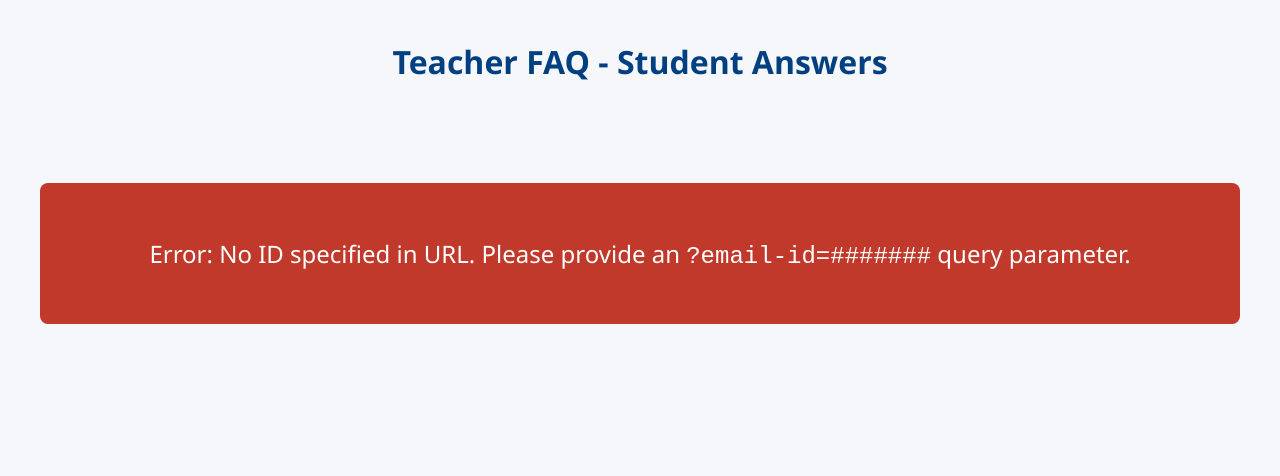
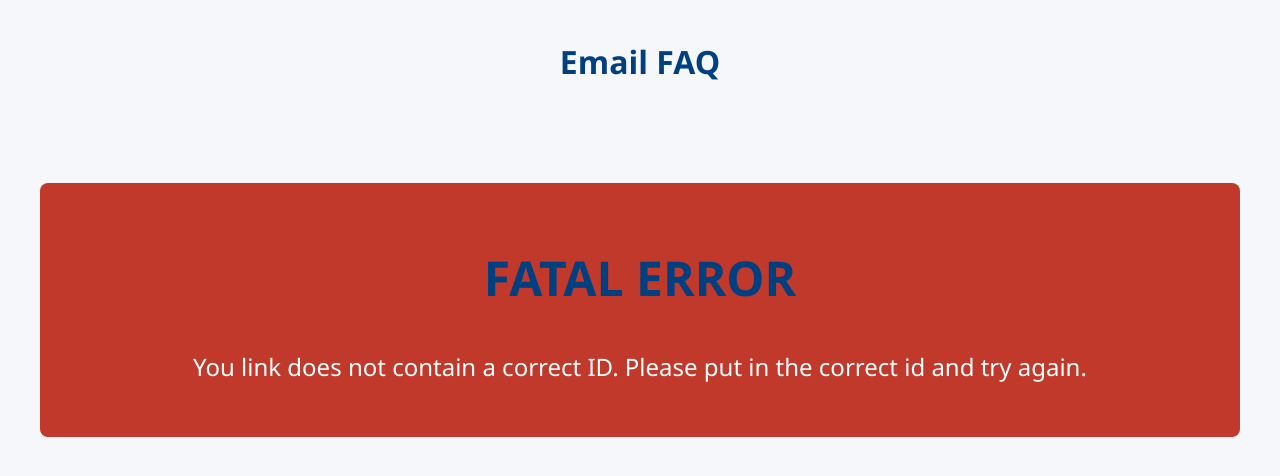
Before and after one commit to evan-degroot/email-10384, a plain HTML site: page index.html in a window 1280 px wide. Drawn offline with Linux system fonts and the light colour scheme.

Commit message:
Update index.html

```diff
--- a/index.html
+++ b/index.html
@@ -97,30 +97,35 @@
 </head>
 <body>
 
-  <h1>Teacher FAQ - Student Answers</h1>
+  <h1>Email FAQ</h1>
 
   <div id="faq-container">
     <!-- FAQ content will be inserted here -->
   </div>
 
   <div id="error-message">
-    <p>Error: No ID specified in URL. Please provide an <code>?email-id=#######</code> query parameter.</p>
+    <h1>FATAL ERROR</h1>
+    <p>You link does not contain a correct ID. Please put in the correct id and try again.</p>
   </div>
 
   <script>
     // FAQ data for different email-ids
     const faqs = {
-      student1: [
+      pennerresource1325: [
         {
-          question: "Why is wearing your smartwatch not allowed during school hours?",
-          answer: "I understand that watches can be distracting, but today I wore mine responsibly and only checked the time once. It didn’t distract me or others."
+          question: "It is really distracting to others.",
+          answer: "I understand that watches can be distracting, but on wednsday I wore mine responsibly and only checked the time once. It didn’t distract me or others."
         },
         {
-          question: "How do you use your smartwatch during class?",
-          answer: "I keep notifications off and only use it to check the time discreetly. I didn’t play games or use any other apps during class."
+          question: "It makes noise and can make it dificult for your learning.",
+          answer: "I understand your concern but please note: I keep notifications off and only use it to check the time discreetly. I didn’t play games or use any other apps during class."
+        },
+        {
+          question: "Does your smartwatch connect to the school Wi-Fi or network?",
+          answer: "No, my watch cannot connect to the guest or main Wi-Fi because it doesn’t support the school’s Wi-Fi types. It only connects via my phone, which is mostly off Wi-Fi during school."
         }
       ],
-      student2: [
+      testfaq: [
         {
           question: "Does your smartwatch connect to the school Wi-Fi or network?",
           answer: "No, my watch cannot connect to the guest or main Wi-Fi because it doesn’t support the school’s Wi-Fi types. It only connects via my phone, which is mostly off Wi-Fi during school."
```
